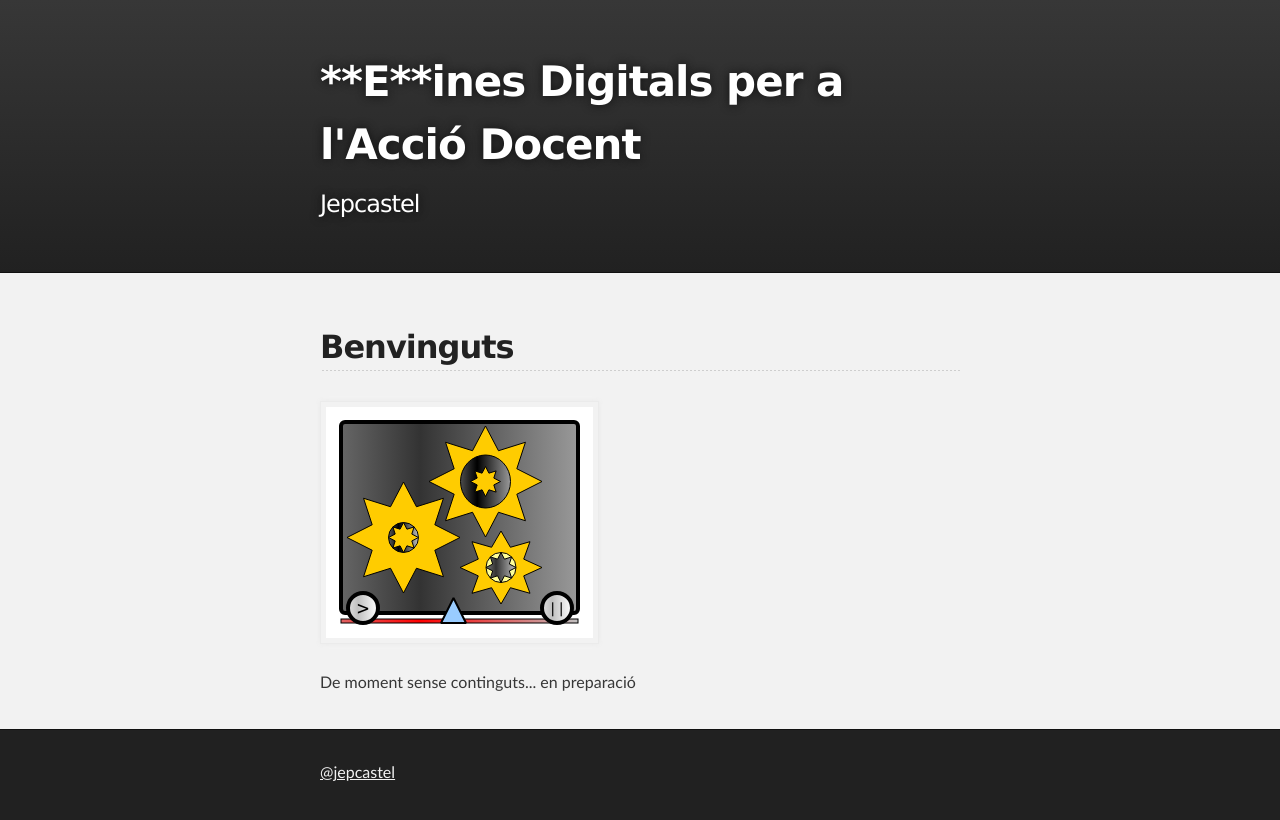
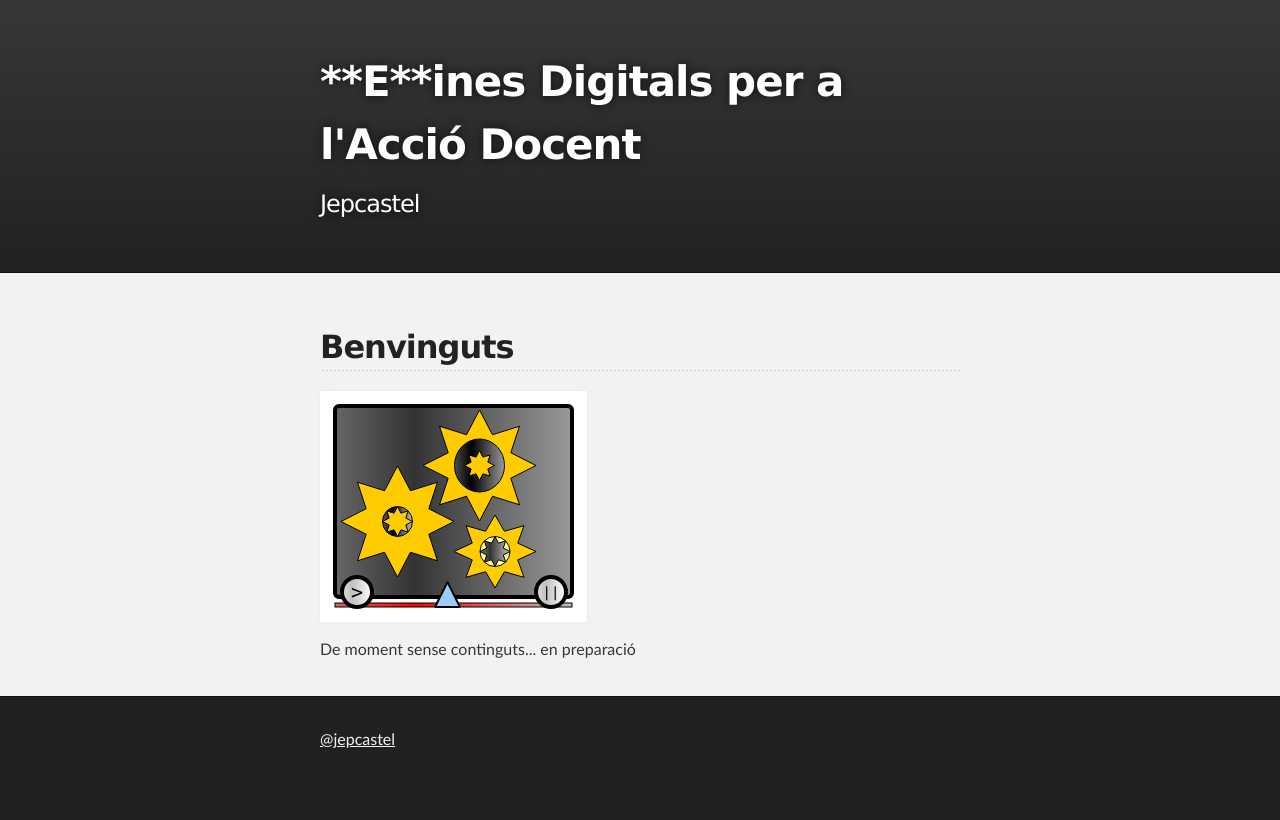
Before and after one commit to jepcastel/github.io, a Jekyll site: the page index.html, which Jekyll copies as it is, in a window 1280 px wide. Shown: the top 820 px of the page. Built offline with Jekyll 4.4.1, drawn with Linux system fonts in a browser that asks for light colours.

Commit message:
Update index.html

```diff
--- a/index.html
+++ b/index.html
@@ -29,7 +29,7 @@
       <section id="main_content" class="inner">
         <h2>
 <a id="benvinguts" class="anchor" href="#benvinguts" aria-hidden="true"><span aria-hidden="true" class="octicon octicon-link"></span></a>Benvinguts</h2>
-        <img src="assets/images/EDAD-v2.svg"/>
+        <p> <img src="assets/images/EDAD-v2.svg"/></p>
 <p>De moment sense continguts... en preparació</p>
       </section>
     </div>
```
